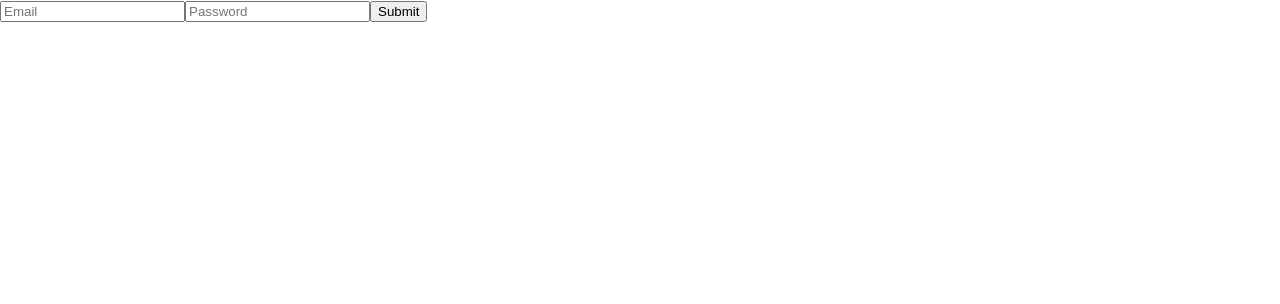
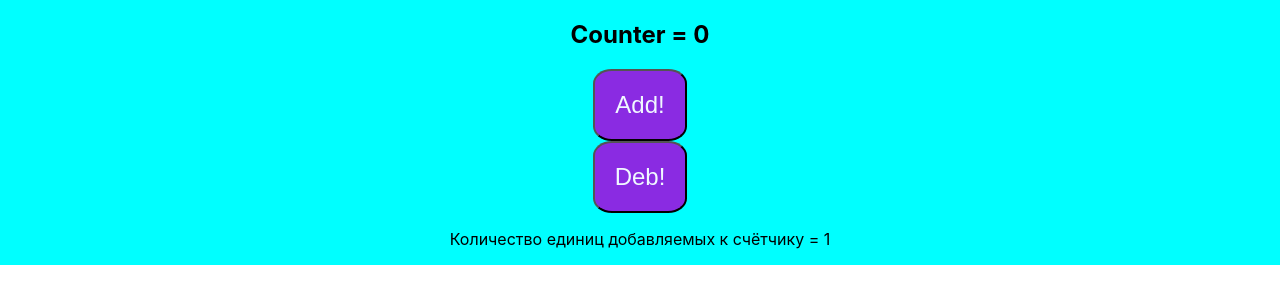
Before and after one commit to umar-khalilov/react_app, a React (Create React App) app: page / in a window 1280 px wide. Shown: the top 304 px of the page. Built offline with nearby package versions, Linux system fonts and the light colour scheme.

Commit message:
Add some tasks

```diff
--- a/src/App.js
+++ b/src/App.js
@@ -1,15 +1,20 @@
 import React, { Component } from 'react';
 import './App.css';
-import SignInForm from './components/SignInForm';
-// import Calculator from './components/Calculator/index'
+import Counter from './components/calendar';
+
+class App extends Component {
+  constructor(props) {
+    super(props)
+  }
+
+  render() {
+    return (
+      <>
+        <Counter/>
+      </>
+    );
+  }
+}
 
 
-
-
-function App() {
-  return(
-    <SignInForm/>
-  )
-}
-
 export default App;
--- a/src/components/BoilingVerdict/Boiling.module.css
+++ /dev/null
@@ -1,4 +0,0 @@
-.water{
-    border: 2px dashed red;
-
-}
--- a/src/components/Calculator/Calculator.module.css
+++ /dev/null
@@ -1,3 +0,0 @@
-.wordColor{
-    color: blue;
-}
--- a/src/components/SignInForm/index.jsx
+++ /dev/null
@@ -1,52 +0,0 @@
-import React, { Component } from 'react';
-
-class SignInForm extends Component {
-    constructor(props){
-        super(props);
-        this.state = {
-            email:'',
-            password:'',
-        };
-    }
-
-    handleChange =({target:{value,name}})=>{
-        this.setState({[name]:value});
-    }
-
-    handleSubmit= (event)=>{
-        event.preventDefault();
-        this.state({
-            email:'',
-            password:'',
-        });
-    }
-
-    render() {
-        const {email,password} = this.state;
-        return (
-            <form onSubmit={this.handleSubmit}>
-                <input
-                onChange={this.handleChange}
-                value={email}
-                placeholder='Email'
-                type='email'
-                name='email'
-                />
-
-                <input
-                onChange={this.handleChange}
-                value={password}
-                placeholder='Password'
-                type='password'
-                name='password'
-                />
-
-                <input
-                type='submit'
-                />
-            </form>
-        );
-    }
-}
-
-export default SignInForm;
--- /dev/null
+++ b/src/components/calendar/calendar.module.css
@@ -0,0 +1,15 @@
+.btn{
+    padding: 20px;
+    background-color: blueviolet;
+    color: aliceblue;
+    border-radius: 20%;
+    font-size: x-large;
+}
+
+.container{
+    display: flex;
+    flex-direction: column;
+    justify-content: center;
+    align-items: center;
+    background-color: aqua;
+}
--- /dev/null
+++ b/src/components/calendar/index.jsx
@@ -0,0 +1,53 @@
+import React, { Component } from 'react';
+import styles from './calendar.module.css';
+
+class Counter extends Component {
+    constructor(props) {
+        super(props);
+        this.state = { count: 0, };
+    }
+
+    clickHadlerAdd = () => {
+        const { count } = this.state;
+        const newState = { count: count + this.props.stepNumber };
+        this.setState(newState);
+    }
+
+    clickHadlerDeb = () => {
+        const { count } = this.state;
+        const newState = { count: count - this.props.stepNumber };
+        if (this.state.count === 0) {
+            return;
+        }
+        this.setState(newState);
+    }
+
+    showBtn = () => {
+        if (this.state.count > 0) {
+            return this.clickHadlerDeb;
+        }
+        return this.clickHadlerAdd
+    }
+
+    render() {
+        const { count } = this.state;
+        return (
+            <div className={styles.container}>
+                <section>
+                    <h1>Counter = {this.state.count}</h1>
+                    <h2>{this.props.stepNumber} </h2>
+
+                </section>
+                <button className={styles.btn} onClick={this.clickHadlerAdd}>Add!</button>
+                <button className={styles.btn} onClick={this.clickHadlerDeb}>Deb!</button>
+                <div>
+                    <p>Количество единиц добавляемых к счётчику = 1</p>
+                </div>
+            </div>
+        );
+    }
+}
+
+
+
+export default Counter;
--- a/src/index.css
+++ b/src/index.css
@@ -1,4 +1,5 @@
 body {
+  min-height: 100vh;
   margin: 0;
   font-family: -apple-system, BlinkMacSystemFont, 'Segoe UI', 'Roboto', 'Oxygen',
     'Ubuntu', 'Cantarell', 'Fira Sans', 'Droid Sans', 'Helvetica Neue',
```
Also changed, not shown: src/components/BoilingVerdict/index.jsx (deleted, +0 -8 lines), src/components/Calculator/index.jsx (deleted, +0 -32 lines).
